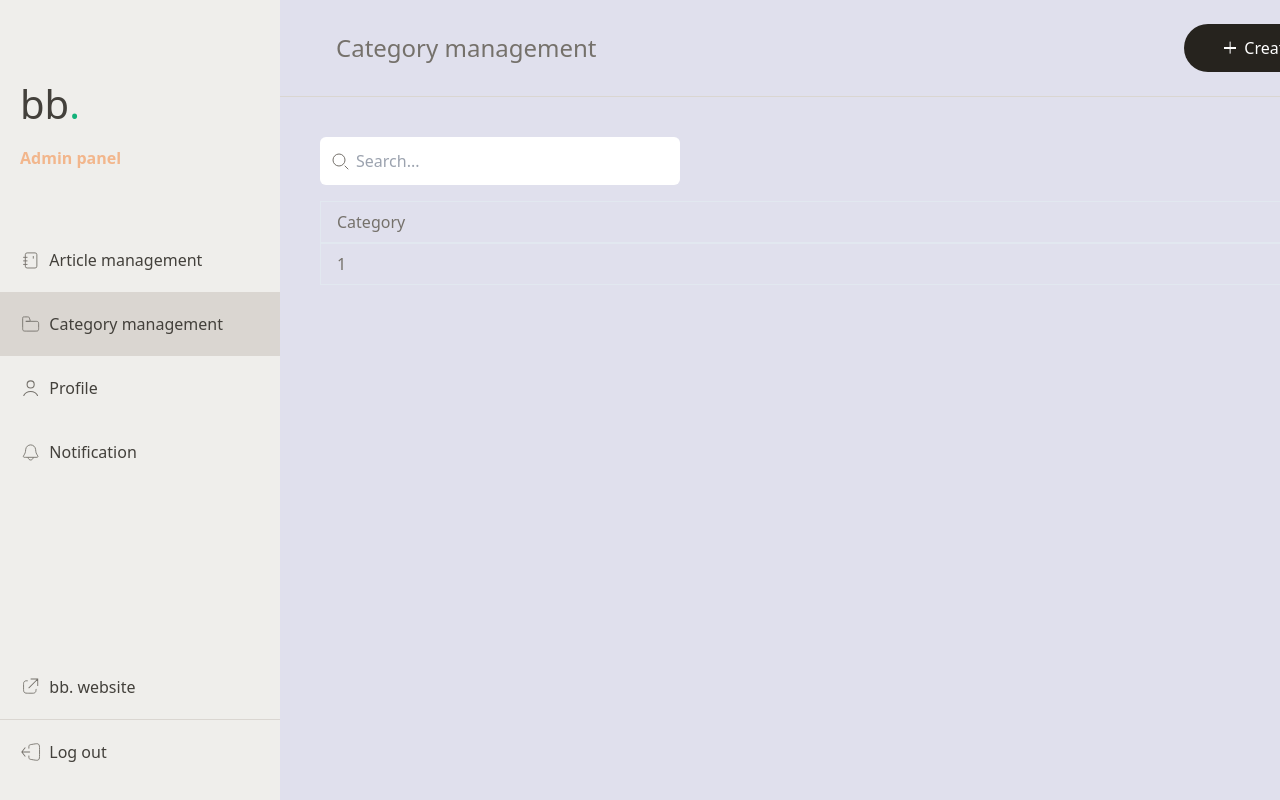
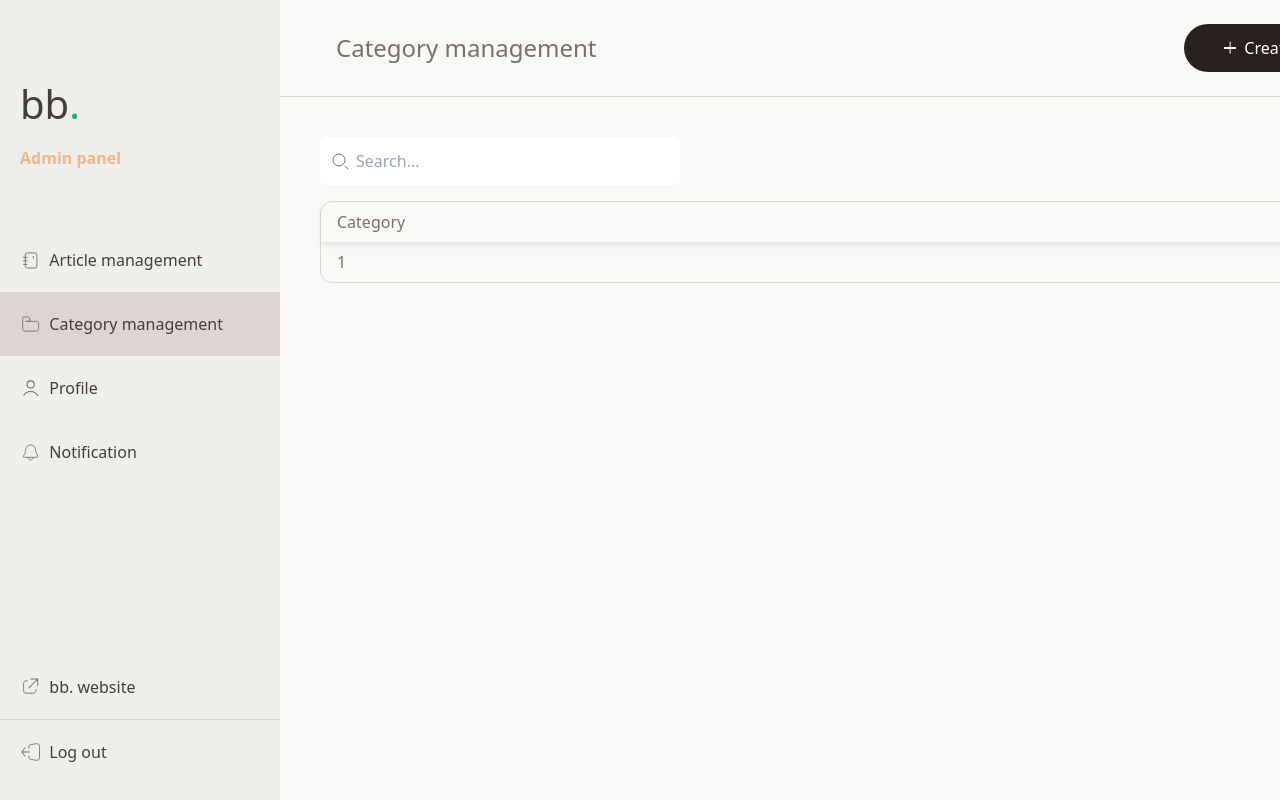
Before and after one commit to Thanapat1502/buddy-blog, a Nuxt app: page /admin/category in a window 1280 px wide. Shown: the top 800 px of the page. Built offline with nearby package versions, Linux system fonts and the light colour scheme.

Commit message:
feat: setting standard for admin category

```diff
--- a/pages/admin/category/index.vue
+++ b/pages/admin/category/index.vue
@@ -43,19 +43,22 @@ import MagnifyingGlass from "~/components/svg/admin/MagnifyingGlass.vue";
               </div>
             </div>
           </div>
-          <div class="flex flex-col">
+          <div class="flex flex-col border border-brown-300 rounded-xl">
             <table class="w-full">
               <!-- Table Header -->
-              <thead class="rounded-xl">
+              <thead class=" ">
                 <tr>
-                  <th class="px-4 py-2 border flex items-start font-normal">Category</th>
+                  <th
+                    class="px-4 py-2 flex items-start font-normal shadow-[0_4px_6px_-1px_rgba(0,0,0,0.1)]"
+                  >
+                    Category
+                  </th>
                 </tr>
               </thead>
-
               <!-- Table Body -->
               <tbody>
                 <tr>
-                  <td class="px-4 py-2 border flex items-start">1</td>
+                  <td class="px-4 py-2 flex items-start">1</td>
                 </tr>
               </tbody>
             </table>
--- a/pages/admin/notification/index.vue
+++ b/pages/admin/notification/index.vue
@@ -0,0 +1,39 @@
+<script setup lang="ts">
+import Sidebar from "@/components/admin/Sidebar.vue"; // Import Sidebar
+import MagnifyingGlass from "~/components/svg/admin/MagnifyingGlass.vue";
+</script>
+
+<template>
+  <div class="min-h-screen min-w-screen flex bg-brown-100 text-brown-400">
+    <!-- Sidebar -->
+    <Sidebar />
+
+    <!-- Main Content -->
+    <main class="flex flex-col justify-start items-center w-full">
+      <div class="w-full">
+        <nav
+          class="w-full flex flex-row h-[96px] justify-between items-center px-14 min-w-900px]"
+        >
+          <div class="text-2xl font-medium">Notification</div>
+          <button
+            class="px-10 bg-brown-600 text-white rounded-full py-3 flex items-center gap-2 text-start"
+            type="button"
+          >
+            <div class="relative">
+              <div class="h-[1.25px] w-3 bg-white"></div>
+              <div
+                class="h-[1.25px] w-3 bg-white absolute top-0 rotate-90"
+              ></div>
+            </div>
+            Create article
+          </button>
+        </nav>
+        <div class="h-px w-full bg-brown-300"></div>
+
+        <section class="m-10 flex flex-col w-[1080px] gap-4"></section>
+      </div>
+    </main>
+  </div>
+</template>
+
+<!-- justify-start items-center -->
--- a/pages/admin/profile/index.vue
+++ b/pages/admin/profile/index.vue
@@ -0,0 +1,39 @@
+<script setup lang="ts">
+import Sidebar from "@/components/admin/Sidebar.vue"; // Import Sidebar
+
+</script>
+
+<template>
+  <div class="min-h-screen min-w-screen flex bg-brown-100 text-brown-400">
+    <!-- Sidebar -->
+    <Sidebar />
+
+    <!-- Main Content -->
+    <main class="flex flex-col justify-start items-center w-full">
+      <div class="w-full">
+        <nav
+          class="w-full flex flex-row h-[96px] justify-between items-center px-14 min-w-900px]"
+        >
+          <div class="text-2xl font-medium">Profile</div>
+          <button
+            class="px-10 bg-brown-600 text-white rounded-full py-3 flex items-center gap-2 text-start"
+            type="button"
+          >
+            <div class="relative">
+              <div class="h-[1.25px] w-3 bg-white"></div>
+              <div
+                class="h-[1.25px] w-3 bg-white absolute top-0 rotate-90"
+              ></div>
+            </div>
+            Create article
+          </button>
+        </nav>
+        <div class="h-px w-full bg-brown-300"></div>
+
+        <section class="m-10 flex flex-col w-[1080px] gap-4"></section>
+      </div>
+    </main>
+  </div>
+</template>
+
+<!-- justify-start items-center -->
--- a/tailwind.config.js
+++ b/tailwind.config.js
@@ -21,7 +21,7 @@ module.exports = {
         "brown-400": "#75716B",
         "brown-300": "#DAD6D1",
         "brown-200": "#EFEEEB",
-        "brown-100": "#E0E0ED",
+        "brown-100": "#F9F8F6",
         "brand-orange": "#F2B68C",
         "brand-green": "#12B279",
         "brand-light-green": "#D7F2E9",
```
